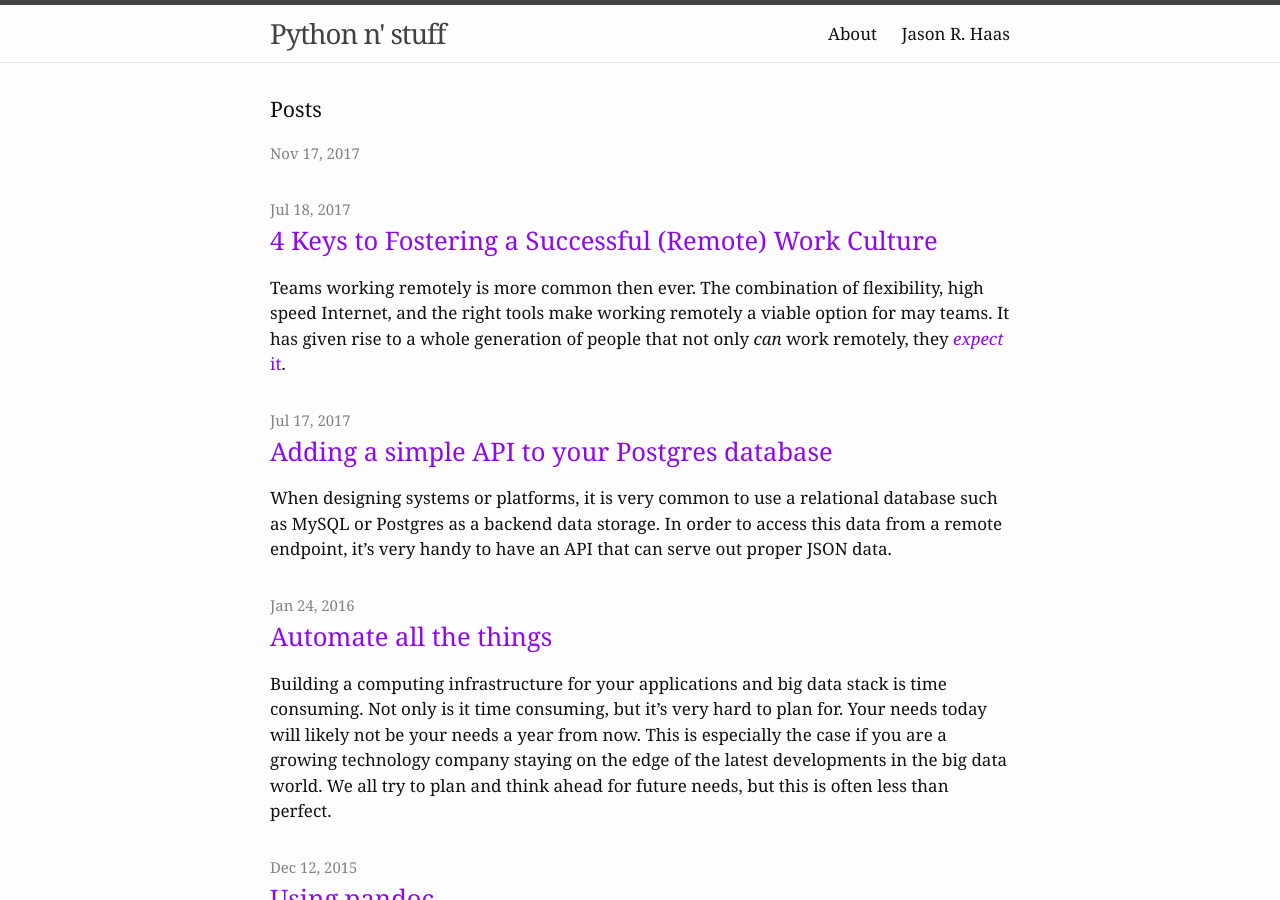
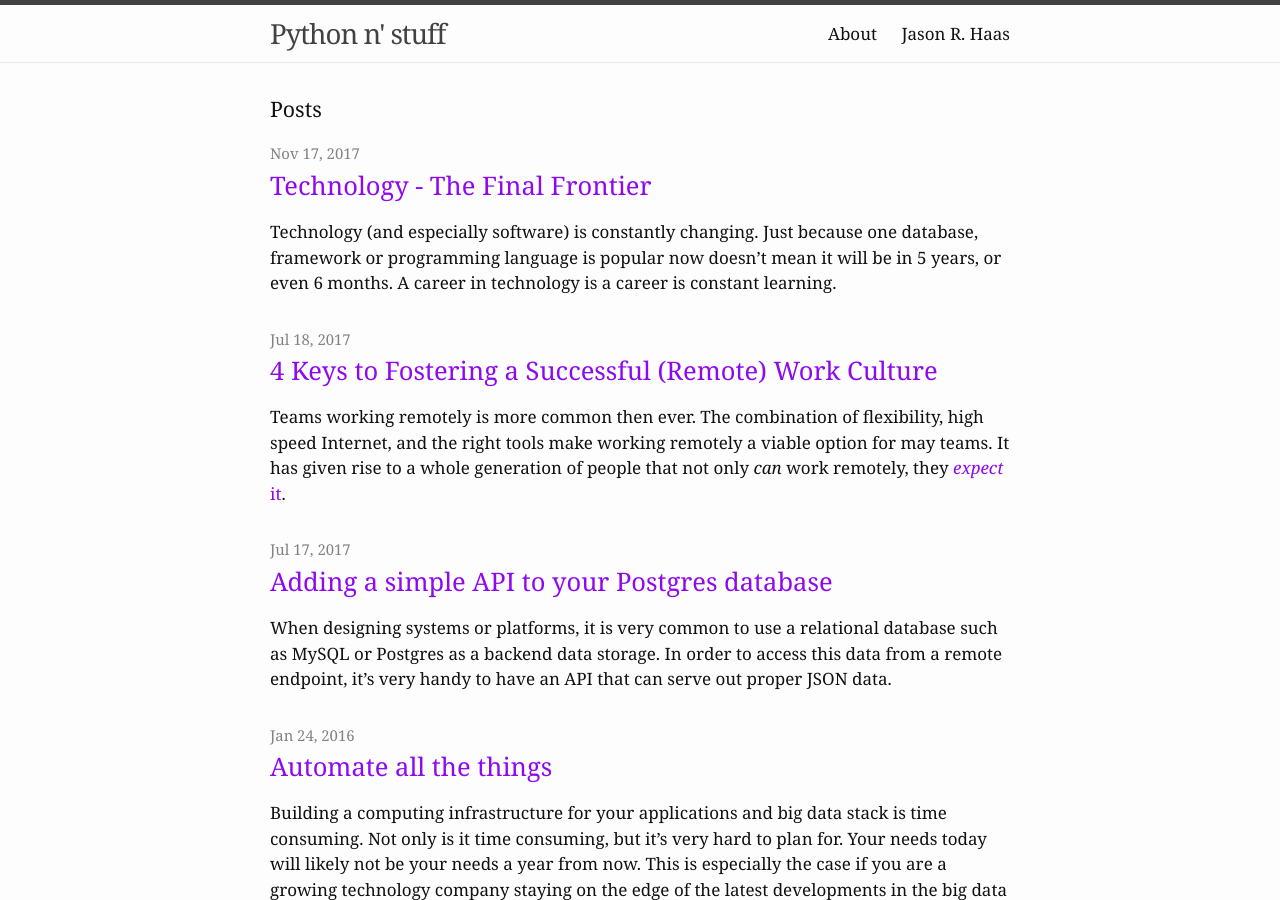
Before and after one commit to jasonrhaas/jasonrhaas.github.io, a Jekyll site: the page built from index.md, in a window 1280 px wide and 900 px high. Built offline with Jekyll 4.4.1, drawn with Linux system fonts in a browser that asks for light colours.

Commit message:
publish final frontier

```diff
--- a/_posts/2017-11-17-technology-the-final-frontier.markdown
+++ b/_posts/2017-11-17-technology-the-final-frontier.markdown
@@ -1,13 +1,15 @@
 ---
-title: Technology: The Final Frontier
+title: Technology - The Final Frontier
 layout: post
-draft: true
+excerpt: "Technology (and especially software) is constantly changing. Just because one
+database, framework or programming language is popular now doesn’t mean it will
+be in 5 years, or even 6 months. A career in technology is a career is
+constant learning."
+draft: false
 ---
 
 ![](https://cdn-images-1.medium.com/max/2000/1*OpY-PPIj2tPZ6Bc1DMiiIA.jpeg)
 <span class="figcaption_hack">Photo by SpaceX on Unsplash</span>
-
-### Technology: The Final Frontier
 
 Technology (and especially software) is constantly changing. Just because one
 database, framework or programming language is popular now doesn’t mean it will
```
